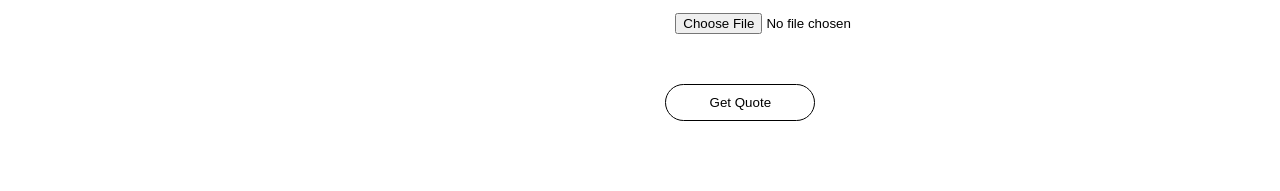
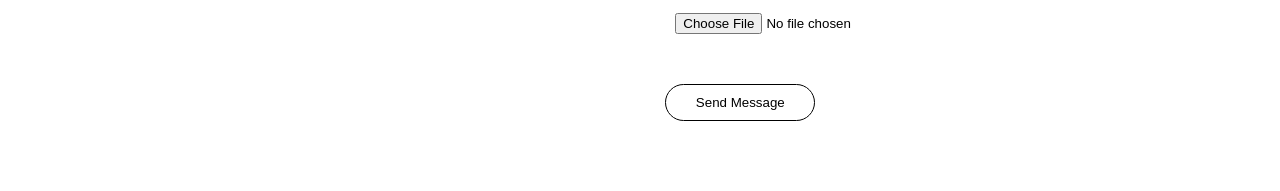
Before and after one commit to austin-carman/sunset-woods, a React (Create React App) app: page /custom-orders in a window 1280 px wide. Shown: the part 1086-1277 px from the top of the page. Built offline with nearby package versions, Linux system fonts and the light colour scheme.

Commit message:
added fetch api to custom order component

```diff
--- a/src/App.css
+++ b/src/App.css
@@ -790,9 +790,9 @@ footer a {
 }
 
 .custom-form-container .submit-quote-button {
-  border-radius: 5rem;
+  /* border-radius: 5rem;
   padding: 1rem;
-  margin: 2rem 0;
+  margin: 2rem 0; */
 }
 
 @media only screen and (min-width: 1200px) {
--- a/src/components/custom/CustomOrders.js
+++ b/src/components/custom/CustomOrders.js
@@ -1,5 +1,7 @@
 import HeroContent from "../hero/HeroContent";
 import { useState } from "react";
+import CheckCircleOutlinedIcon from "@mui/icons-material/CheckCircleOutlined";
+import ErrorOutlineOutlinedIcon from "@mui/icons-material/ErrorOutlineOutlined";
 
 const CustomOrders = () => {
   const initialState = {
@@ -13,6 +15,8 @@ const CustomOrders = () => {
     file: "",
   };
   const [customOrderForm, setCustomOrderForm] = useState(initialState);
+  const [confirmation, setConfirmation] = useState(false);
+  const [error, setError] = useState(null);
   // eslint-disable-next-line no-undef
   const image = process.env.PUBLIC_URL + "/blue.png";
 
@@ -21,10 +25,40 @@ const CustomOrders = () => {
     setCustomOrderForm({ ...customOrderForm, [name]: value });
   };
 
-  const handleSubmit = (e) => {
+  const getConfirmation = () => {
+    setConfirmation(true);
+    setTimeout(() => {
+      setConfirmation(false);
+    }, 1500);
+  };
+
+  const getErrorMessage = () => {
+    setError(true);
+    setTimeout(() => {
+      setError(false);
+    }, 1500);
+  };
+
+  const handleSubmit = async (e) => {
     e.preventDefault();
-    // send contact form
-    console.log("custom order: ", customOrderForm);
+    try {
+      const response = await fetch(
+        "https://64af0767c85640541d4e0eb8.mockapi.io/api/v1/custom-order",
+        {
+          method: "POST",
+          headers: { "Content-Type": "application/json" },
+          body: JSON.stringify(customOrderForm),
+        }
+      );
+      if (!response.ok) {
+        getErrorMessage();
+      } else {
+        setCustomOrderForm(initialState);
+        getConfirmation();
+      }
+    } catch (error) {
+      setError(error);
+    }
   };
 
   return (
@@ -100,9 +134,24 @@ const CustomOrders = () => {
             type="file"
             onChange={handleChange}
           ></input>
-          <button className="submit-quote-button" onClick={handleSubmit}>
+          <div className="contact-button-container">
+            <button onClick={handleSubmit}>Send Message</button>
+            {confirmation && (
+              <span className="contact-confirmation">
+                {<CheckCircleOutlinedIcon sx={{ color: "green" }} />} Message
+                Sent
+              </span>
+            )}
+            {error && (
+              <span className="contact-confirmation">
+                {<ErrorOutlineOutlinedIcon sx={{ color: "red" }} />} Error
+                sending message.
+              </span>
+            )}
+          </div>
+          {/* <button className="submit-quote-button" onClick={handleSubmit}>
             Get Quote
-          </button>
+          </button> */}
         </form>
       </div>
     </>
```
